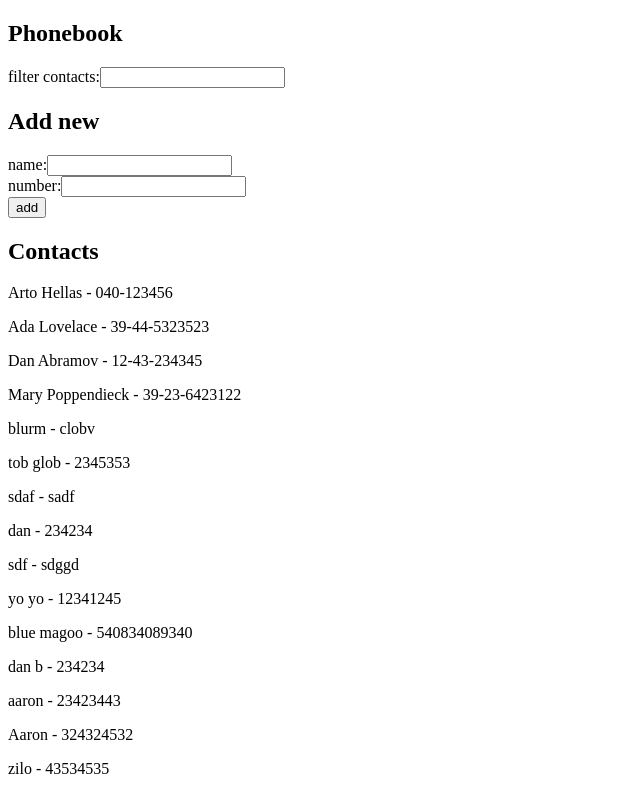
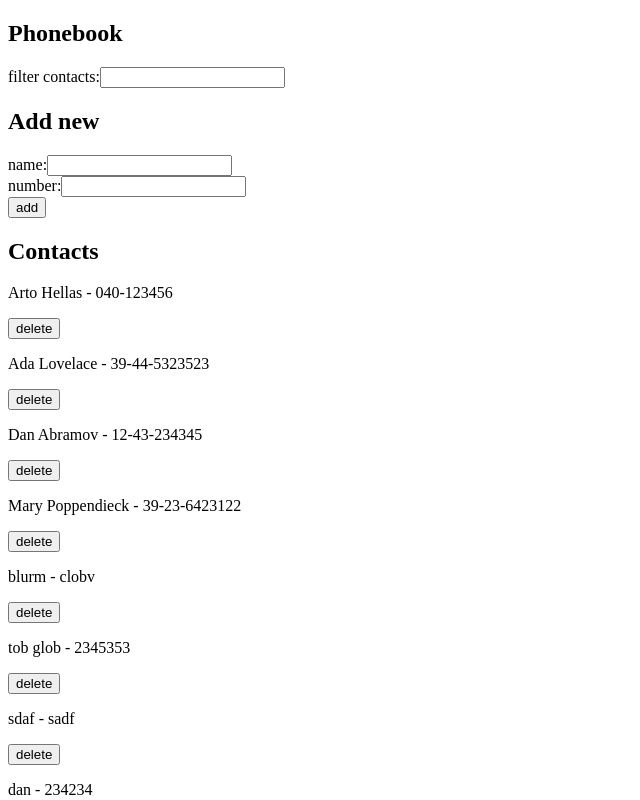
Before and after one commit to DBurgess93/part2, a React (Create React App) app in the folder phonebook/: page / in a window 1280 px wide. Shown: the top 800 px of the page, without its empty margins (0-640 px from the left). Built offline with nearby package versions, Linux system fonts and the light colour scheme; data requests are answered from the project's data file.

Commit message:
Delete function - not complete yet ran out of time

```diff
--- a/phonebook/db.json
+++ b/phonebook/db.json
@@ -86,6 +86,30 @@
       "number": "43534535",
       "key": "zilo",
       "id": 16
+    },
+    {
+      "name": "ad",
+      "number": "asd",
+      "key": "ad",
+      "id": 17
+    },
+    {
+      "name": "",
+      "number": "",
+      "key": "",
+      "id": 18
+    },
+    {
+      "name": "adf",
+      "number": "a32423",
+      "key": "adf",
+      "id": 19
+    },
+    {
+      "name": "dfdsds",
+      "number": "213342",
+      "key": "dfdsds",
+      "id": 20
     }
   ]
 }
--- a/phonebook/src/App.js
+++ b/phonebook/src/App.js
@@ -10,13 +10,16 @@ const Filter = ({ filterText, handleChange }) => {
   )
 }
 
-const Contact = ({ id, person }) => {
+const Contact = ({ id, person, handleDelete }) => {
   return (
-    <p key={id}> {person.name} - {person.number} </p>
+    <div>
+      <p key={id}> {person.name} - {person.number} </p>
+      <button onClick={handleDelete} >delete</button>
+    </div>
   );
 };
 
-const Contacts = ({ persons, filterText }) => {
+const Contacts = ({ persons, filterText, handleDelete }) => {
   const filteredPersons = persons && persons.filter((person) =>
     person.name && person.name.includes(filterText)
   );
@@ -25,7 +28,7 @@ const Contacts = ({ persons, filterText }) => {
     <div>
       <h2>Contacts</h2>
       {filteredPersons && filteredPersons.map((person) => (
-        <Contact key={person.id} id={person.id} person={person} />
+        <Contact key={person.id} id={person.id} person={person} handleDelete={handleDelete} />
       ))}
     </div>
   );
@@ -109,6 +112,11 @@ const App = () => {
     setFilterText(event.target.value)
   }
 
+  const handleDelete = (id) => {
+    const updatedPersons = persons.filter(person => person.id !== id);
+    setPersons(updatedPersons);
+  }
+
   return (
     <div>
       <h2>Phonebook</h2>
@@ -121,7 +129,7 @@ const App = () => {
         handleNameChange={handleNameChange}
         handleNumberChange={handleNumberChange}
       />
-      <Contacts persons={persons} filterText={filterText} />
+      <Contacts persons={persons} filterText={filterText} handleDelete={handleDelete} />
 
     </div>
   )
```
